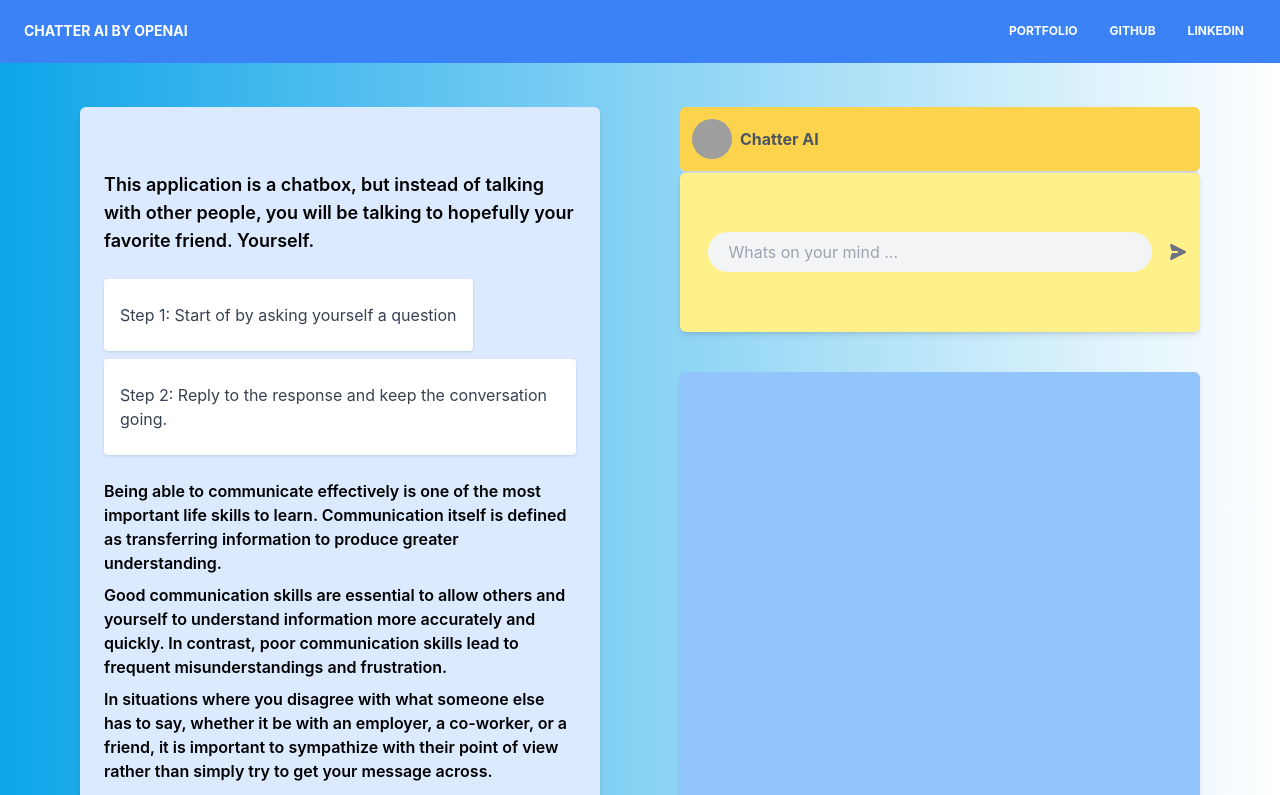
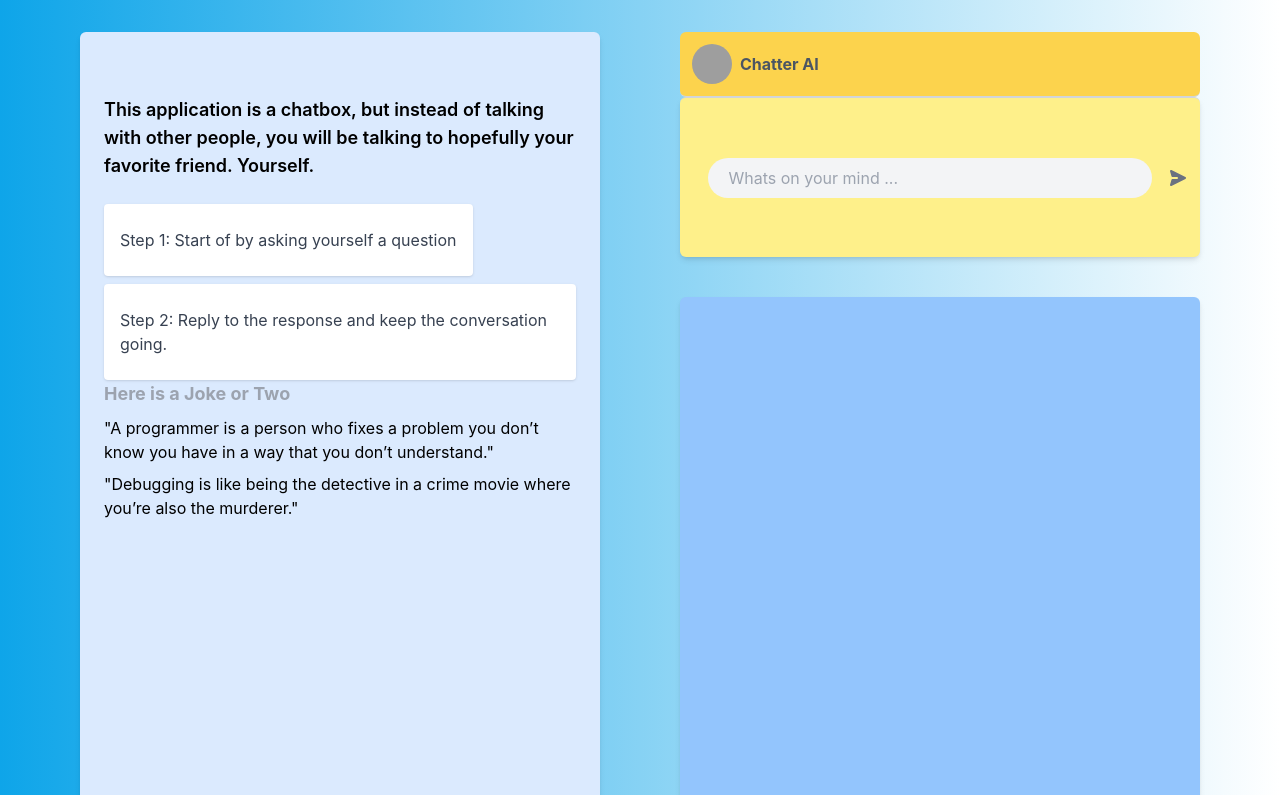
Before and after one commit to molikkidd/shopify-tech-challenge, a Next.js app: page / in a window 1280 px wide. Shown: the top 795 px of the page. Built offline with nearby package versions, Linux system fonts and the light colour scheme; grey boxes are pictures that could not be loaded.

Commit message:
format change

```diff
--- a/components/ChatBox.js
+++ b/components/ChatBox.js
@@ -1,12 +1,12 @@
 import React from 'react'
-import Navbar from './Navbar';
+// import Navbar from './Navbar';
 
 export default function ChatBox(props) {
     const {submit, responseList, setAnimalInput, animalInput, sessionData} = props;
 
   return (
     <div className='bg-gradient-to-r from-sky-500 to-white h-screen'>
-        <Navbar/>
+        {/* <Navbar/> */}
     <div class="flex justify-center mx-20" >
         <div className='grid grid-cols-2 gap-20 my-8'>
           <div class="w-full col-span-1 bg-blue-100 rounded-md shadow-md">
@@ -26,7 +26,7 @@
                 </li>
               </ul>
 
-              <p className='text-md font-semibold my-2 mt-6'>
+              {/* <p className='text-md font-semibold my-2 mt-6'>
               Being able to communicate effectively is one of the most important life skills to learn. Communication itself is defined as transferring information to produce greater understanding.
               </p>
 
@@ -37,7 +37,7 @@
 
               <p className='text-md font-semibold my-2'>
               In situations where you disagree with what someone else has to say, whether it be with an employer, a co-worker, or a friend, it is important to sympathize with their point of view rather than simply try to get your message across.
-              </p>
+              </p> */}
 
             <h2 className='text-lg font-bold text-gray-400'>Here is a Joke or Two</h2>
 
```
Also changed, not shown: 1 other file (tests, documents, lock files or other folders).
